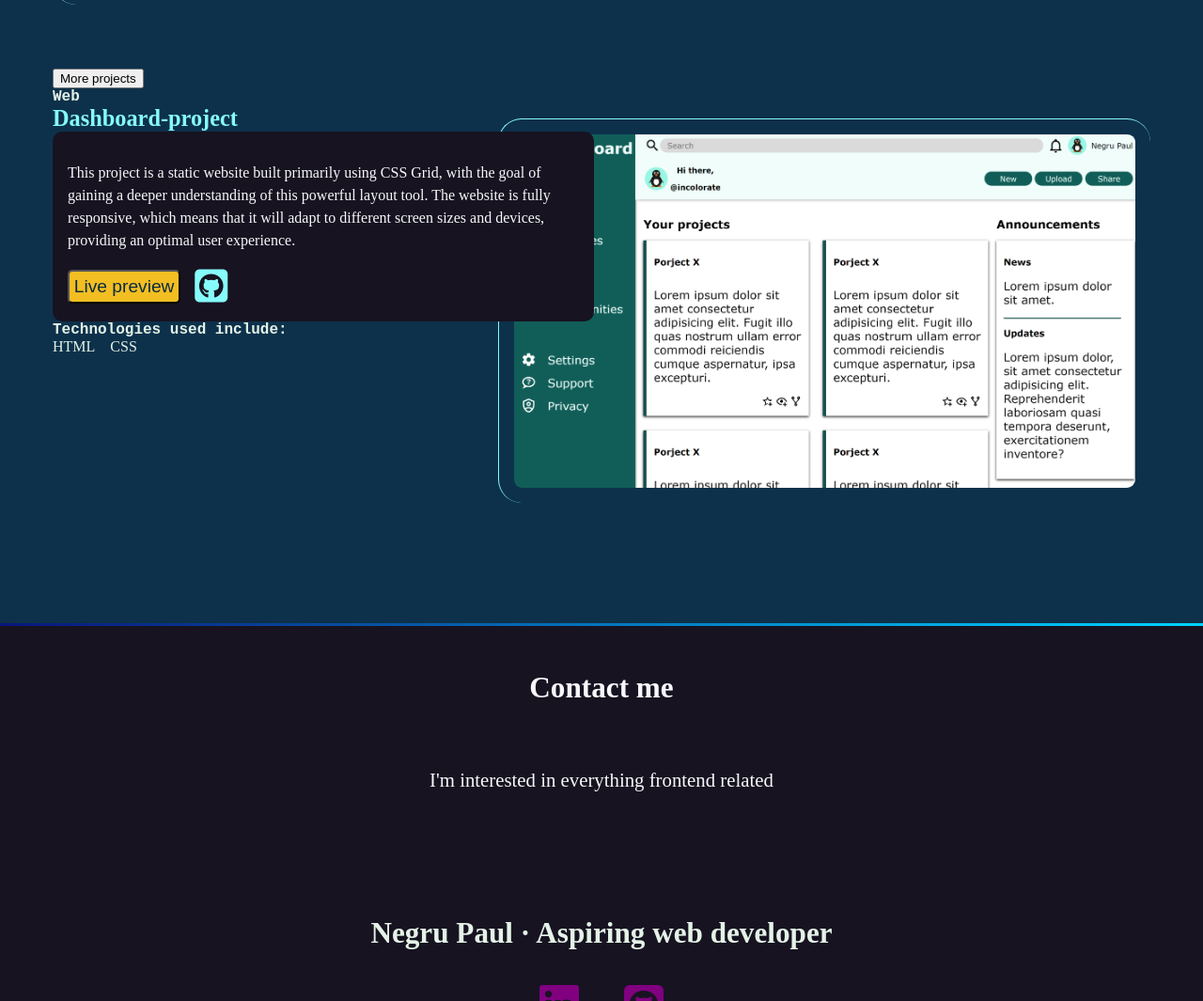
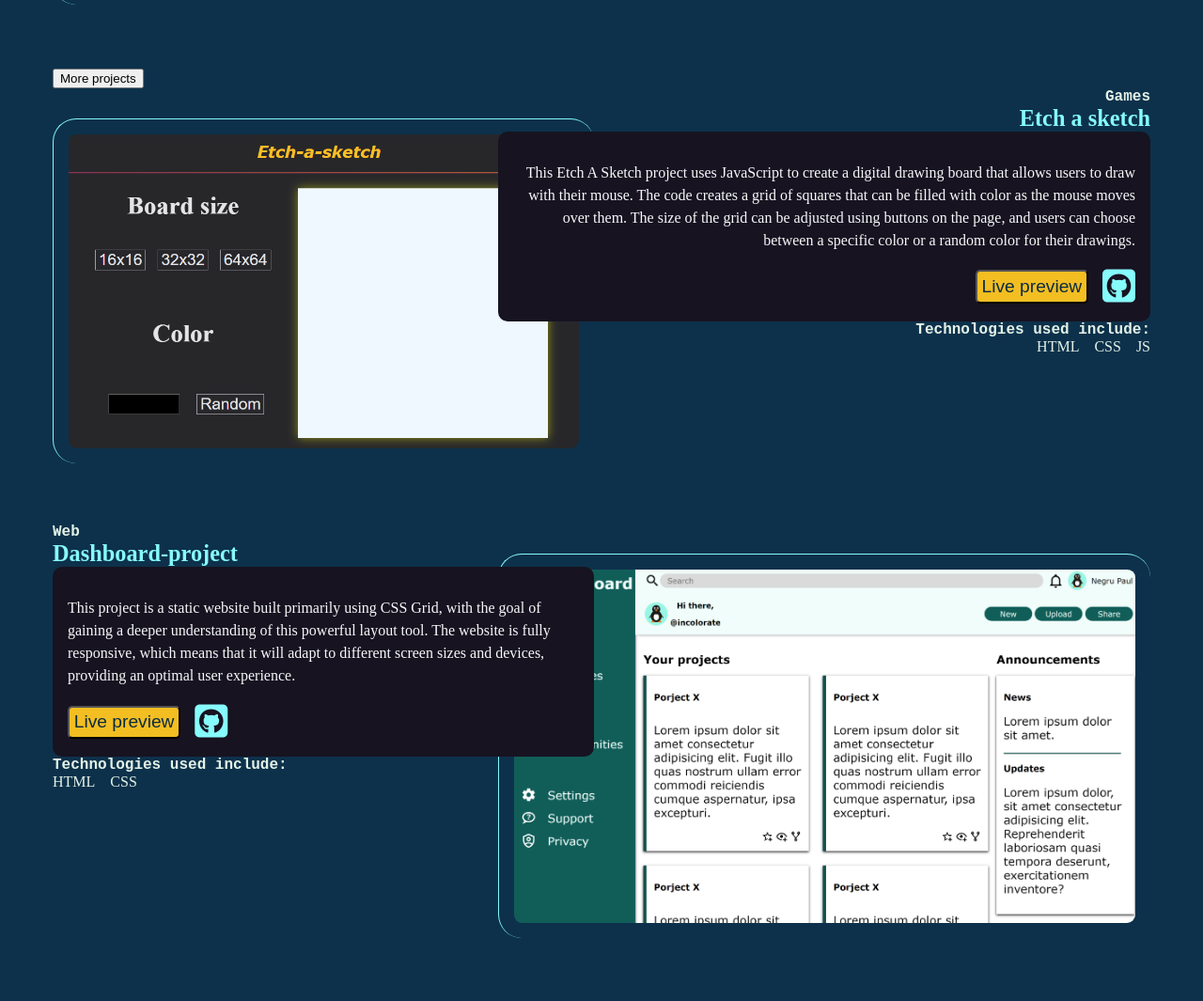
Before and after one commit to incolorate/Portofolio-Page---HTML-CSS, a plain HTML site: page index.html in a window 1280 px wide. Shown: the part 2794-3859 px from the top of the page at 94% size. Drawn offline with Linux system fonts and the light colour scheme; a web font is replaced by a local one.

Commit message:
-etch a sketch project added

```diff
--- a/index.html
+++ b/index.html
@@ -216,6 +216,54 @@
           <button type="button" id="toggle-projects">More projects</button>
           <div id="more-projects">
             <article>
+              <div class="text">
+                <h4>Games</h4>
+                <h3>Etch a sketch</h3>
+                <div class="blackbox">
+                  <p>
+                    This Etch A Sketch project uses JavaScript to create a
+                    digital drawing board that allows users to draw with their
+                    mouse. The code creates a grid of squares that can be filled
+                    with color as the mouse moves over them. The size of the
+                    grid can be adjusted using buttons on the page, and users
+                    can choose between a specific color or a random color for
+                    their drawings.
+                  </p>
+                  <div class="button-container">
+                    <a
+                      href="https://incolorate.github.io/etch-a-sketch/"
+                      target="_blank"
+                      ><button class="button project-button">
+                        Live preview
+                      </button></a
+                    >
+
+                    <a
+                      href="https://github.com/incolorate/etch-a-sketch"
+                      target="_blank"
+                    >
+                      <span class="sr-only">GitHub</span>
+                      <span
+                        class="fa-brands fa-square-github github-porject"
+                      ></span>
+                    </a>
+                  </div>
+                </div>
+                <h4>Technologies used include:</h4>
+                <ul>
+                  <li>HTML</li>
+                  <li>CSS</li>
+                  <li>JS</li>
+                </ul>
+              </div>
+              <img
+                src="./img/etcha.png  "
+                alt="Screenshot of  Wordle"
+                loading="lazy"
+              />
+            </article>
+
+            <article>
               <div class="text reversedtext">
                 <h4>Web</h4>
                 <h3>Dashboard-project</h3>
```
Also changed, not shown: img/etcha.png (added).
